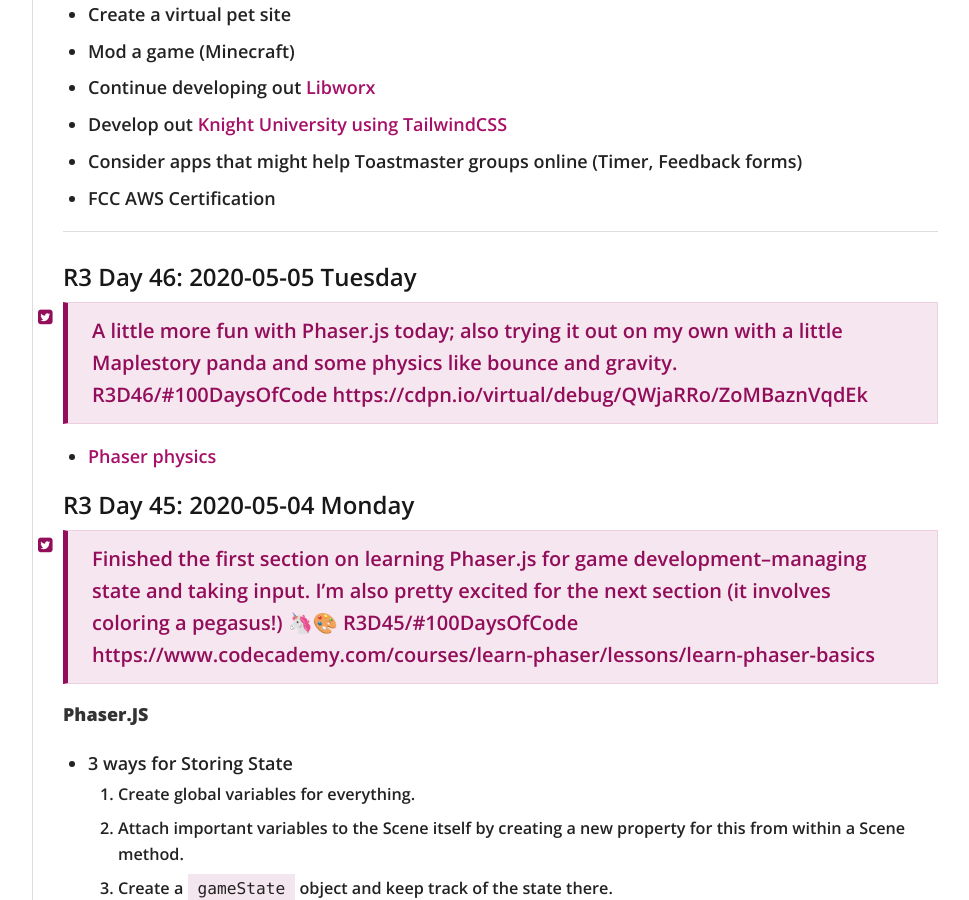
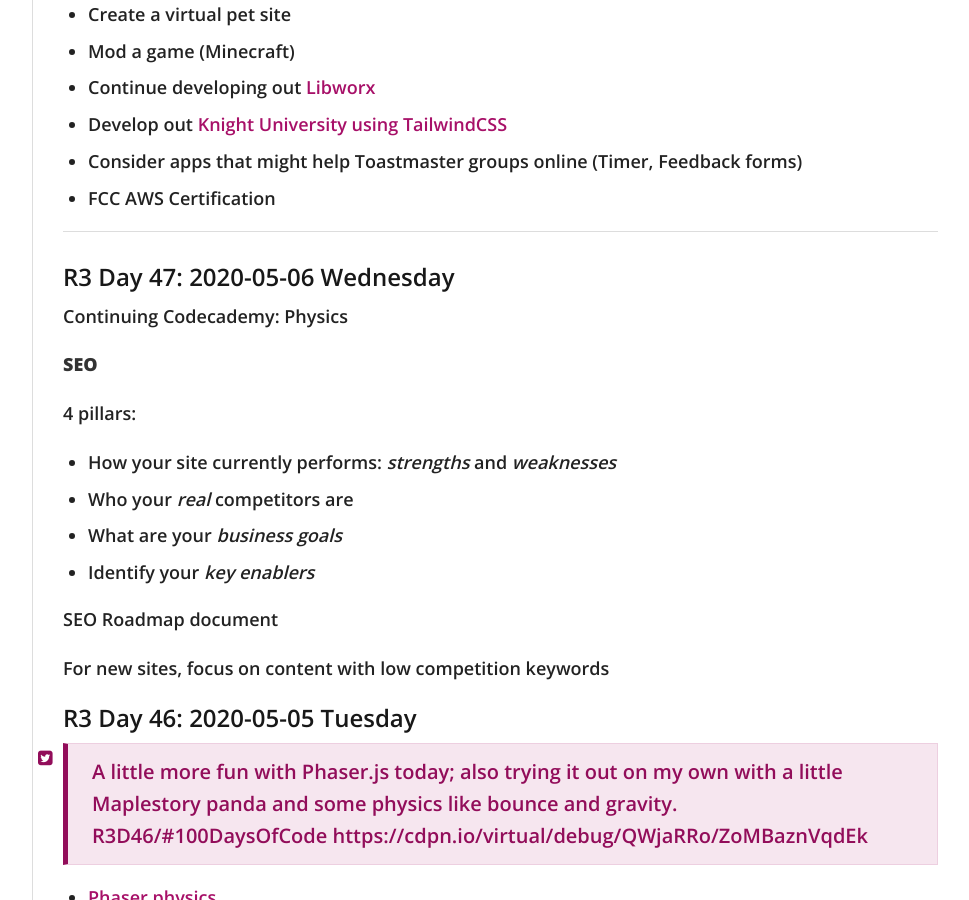
Before and after one commit to virtual/100daysofcode, a Jekyll site: the page built from index.md, in a window 1280 px wide and 900 px high, scrolled down 2118 px. Shown: the whole window, without its empty margins (272-1241 px from the left). Built offline with Jekyll 4.4.1, drawn with Linux system fonts in a browser that asks for light colours; nearby versions of some CDN libraries; our own code applies the rules of GitHub Pages for plain Markdown files.

Commit message:
add day r3d47 seo and phaserjs

```diff
--- a/index.md
+++ b/index.md
@@ -73,6 +73,22 @@
 
 ----------
 
+## R3 Day 47: 2020-05-06 Wednesday
+
+Continuing Codecademy: Physics
+
+__SEO__
+
+4 pillars:
+- How your site currently performs: _strengths_ and _weaknesses_
+- Who your _real_ competitors are
+- What are your _business goals_
+- Identify your _key enablers_
+
+SEO Roadmap document
+
+For new sites, focus on content with low competition keywords
+
 ## R3 Day 46: 2020-05-05 Tuesday
 
 > A little more fun with Phaser.js today; also trying it out on my own with a little Maplestory panda and some physics like bounce and gravity. R3D46/#100DaysOfCode https://cdpn.io/virtual/debug/QWjaRRo/ZoMBaznVqdEk
```
